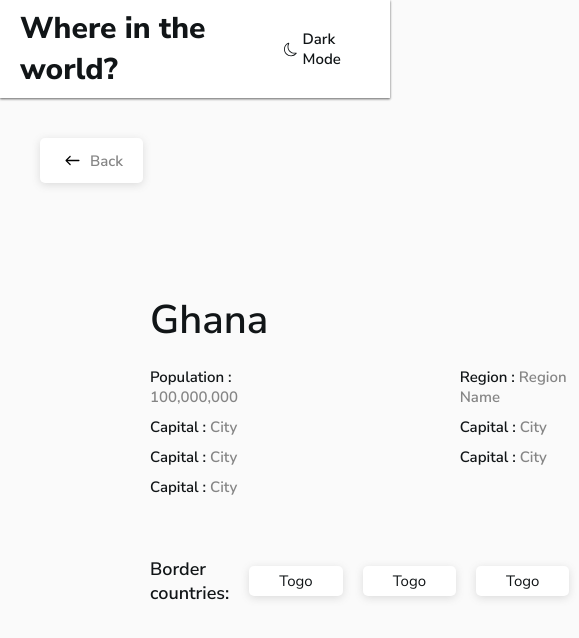
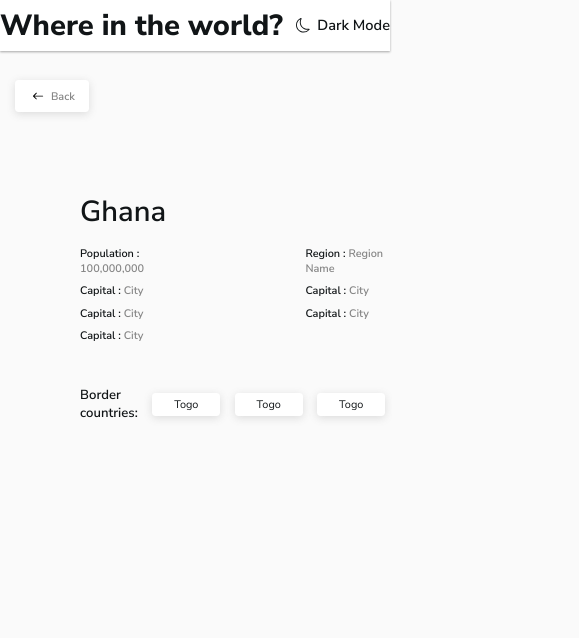
Before and after one commit to kodcapsule/Rest-Countries, a React (Create React App) app: page /country/name in a window 390 px wide. Shown: the top 638 px of the page, 579 px wide, since content can reach past the window. Built offline with nearby package versions, Linux system fonts and the light colour scheme.

Commit message:
added media queries

```diff
--- a/src/components/navbar/Navbar.js
+++ b/src/components/navbar/Navbar.js
@@ -4,7 +4,6 @@ import "./navbar.css";
 
 const Navbar = () => {
   return (
-    <header>
     <nav className="container navbar">
       <div className="navbar__container">
         <h1>Where in the world?</h1>
@@ -14,7 +13,6 @@ const Navbar = () => {
         </p>
       </div>
     </nav>
-    </header>
   );
 };
 
--- a/src/components/navbar/navbar.css
+++ b/src/components/navbar/navbar.css
@@ -17,16 +17,16 @@ header {
 }
 
 .navbar__container h1 {
-  font-size: 3rem;
+  font-size: 4rem;
   font-weight: 800;
 }
 
 .navbar__container p {
   display: flex;
-  align-items: center;
-  font-size: 1.5rem;
+  place-items: center;
+  font-size: 2rem;
   font-weight: 600;
-  gap: 0.5rem;
+  gap: 1rem;
   text-transform: capitalize;
   color: var(--very-dark-blue);
 }
--- a/src/index.css
+++ b/src/index.css
@@ -46,7 +46,6 @@ body {
 .container {
   max-width: 144rem;
   margin: 0 auto;
-  padding: 0 2rem;
 }
 
 .grid__container {
@@ -66,3 +65,29 @@ body {
 .grid__cols-5 {
   grid-template-columns: repeat(5, 1fr);
 }
+
+/* @media screen and (max-width: 120rem) {
+  html {
+    font-size: 55.5%;
+  }
+} */
+
+@media screen and (max-width: 100rem) {
+  html {
+    font-size: 45.5%;
+  }
+}
+
+@media screen and (max-width: 85rem) {
+  .main__content {
+    gap: 6rem;
+    grid-template-columns: repeat(3, 1fr);
+  }
+}
+
+@media screen and (max-width: 65rem) {
+  .main__content {
+    gap: 6rem;
+    grid-template-columns: repeat(2, 1fr);
+  }
+}
```
Lines whose indentation alone changed are shown as unchanged.
